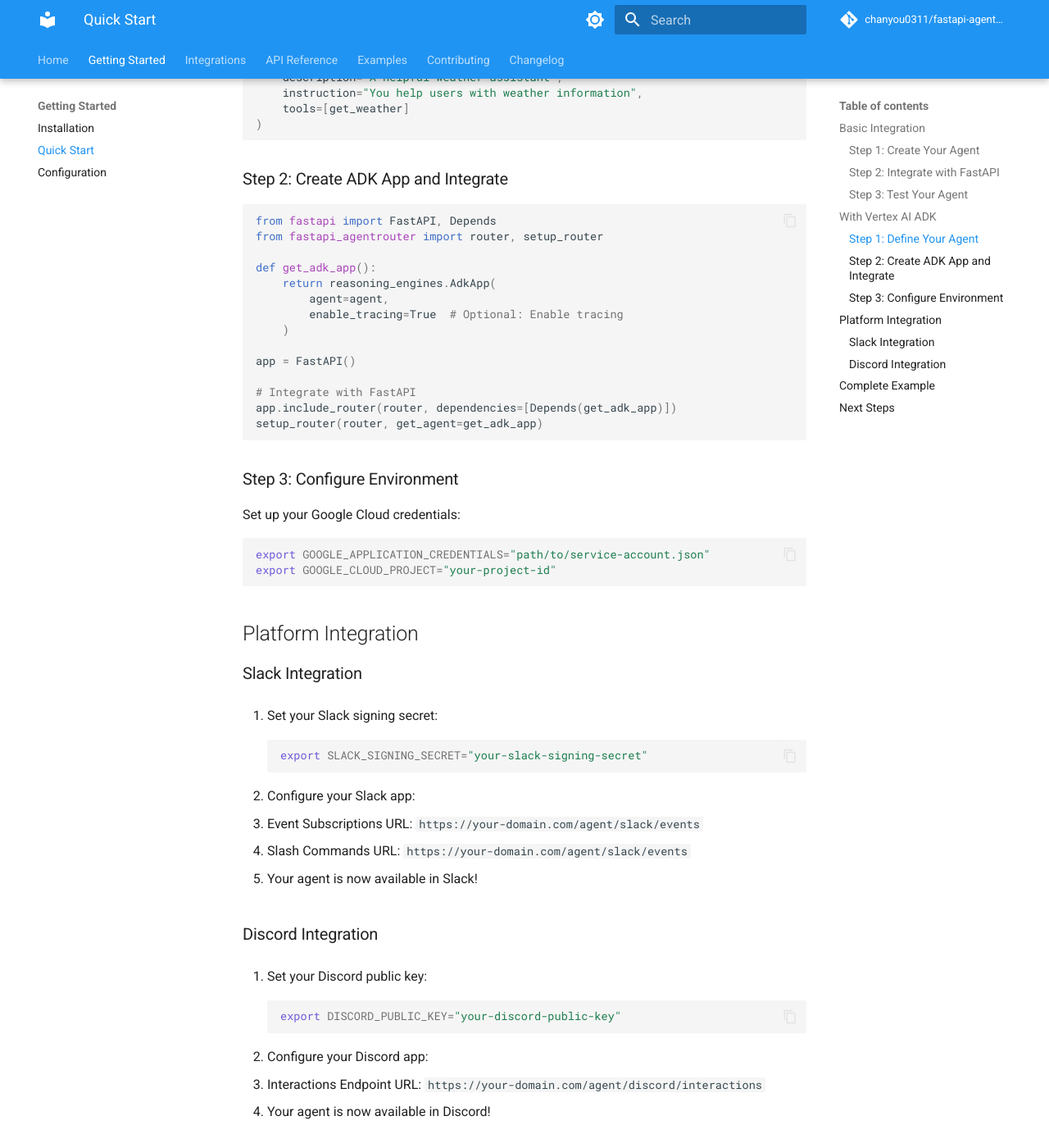
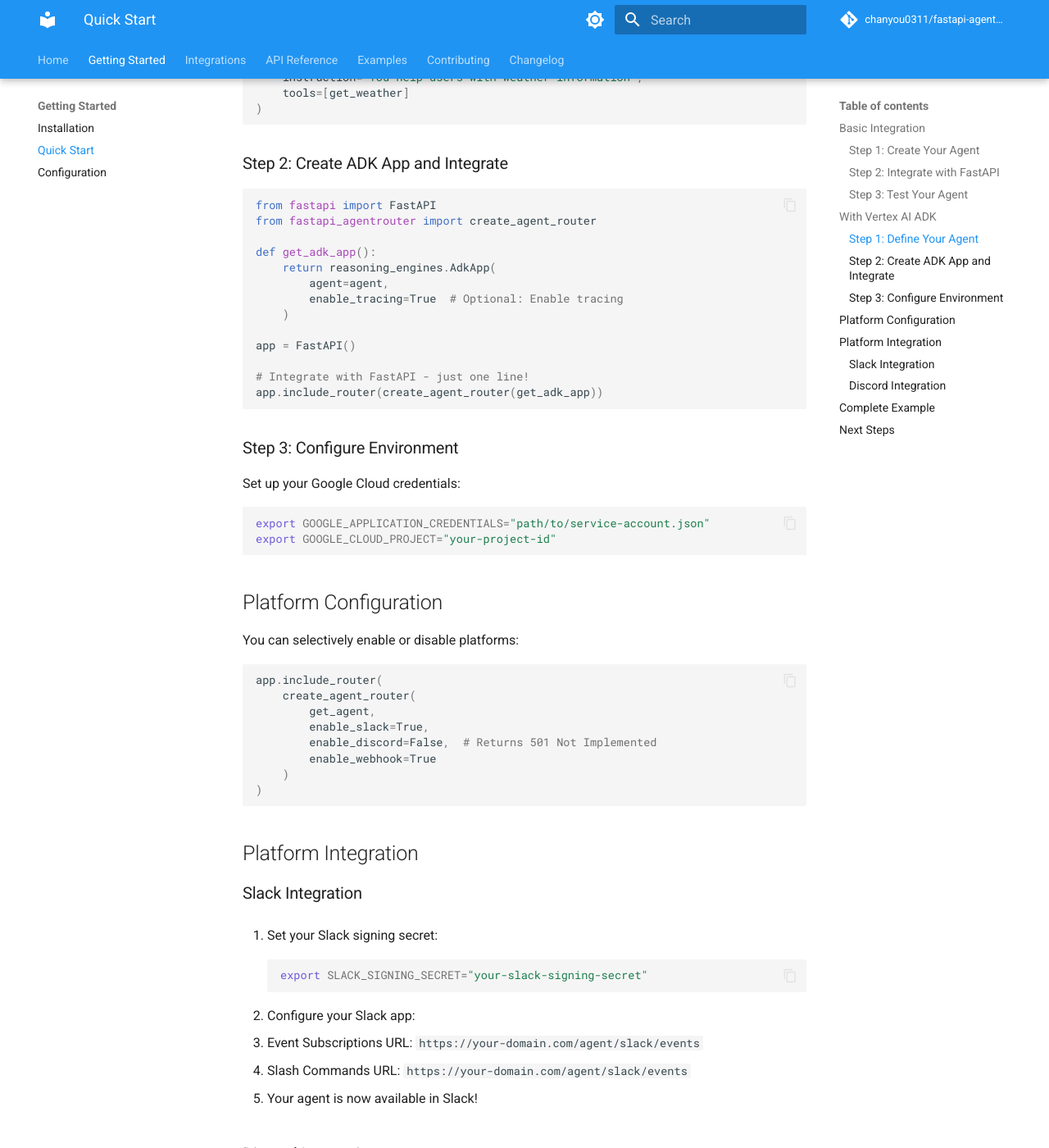
Before and after one commit to chanyou0311/fastapi-agentrouter, an MkDocs documentation site: the page built from docs/getting-started/quickstart.md, in a window 1280 px wide and 1400 px high, scrolled down 1559 px. Shown: the whole window at 82% size. Built offline with MkDocs 1.6.1 and Material for MkDocs 9.7.7, drawn with Linux system fonts in a browser that asks for light colours; comment, search, counter and statistics services are not loaded; some of the changed text lies outside the part shown.

Commit message:
refactor: simplify API to single-line integration
- Remove setup_router requirement - now just one line needed
- Always define all endpoints, return 501 for disabled ones
- Create AgentRouter class that encapsulates all configuration
- Update all documentation and examples for new API
- Maintain create_agent_router as primary interface

BREAKING CHANGE: Removed router and setup_router exports.
Use create_agent_router() instead for cleaner single-line integration.

````diff
--- a/docs/getting-started/quickstart.md
+++ b/docs/getting-started/quickstart.md
@@ -19,17 +19,16 @@ class SimpleAgent:
 ### Step 2: Integrate with FastAPI
 
 ```python
-from fastapi import FastAPI, Depends
-from fastapi_agentrouter import router, setup_router
+from fastapi import FastAPI
+from fastapi_agentrouter import create_agent_router
 
 def get_agent():
     return SimpleAgent()
 
 app = FastAPI()
 
-# Add the router with your agent
-app.include_router(router, dependencies=[Depends(get_agent)])
-setup_router(router, get_agent=get_agent)
+# Add the router with your agent - just one line!
+app.include_router(create_agent_router(get_agent))
 ```
 
 ### Step 3: Test Your Agent
@@ -78,8 +77,8 @@ agent = Agent(
 ### Step 2: Create ADK App and Integrate
 
 ```python
-from fastapi import FastAPI, Depends
-from fastapi_agentrouter import router, setup_router
+from fastapi import FastAPI
+from fastapi_agentrouter import create_agent_router
 
 def get_adk_app():
     return reasoning_engines.AdkApp(
@@ -89,9 +88,8 @@ def get_adk_app():
 
 app = FastAPI()
 
-# Integrate with FastAPI
-app.include_router(router, dependencies=[Depends(get_adk_app)])
-setup_router(router, get_agent=get_adk_app)
+# Integrate with FastAPI - just one line!
+app.include_router(create_agent_router(get_adk_app))
 ```
 
 ### Step 3: Configure Environment
@@ -101,6 +99,21 @@ Set up your Google Cloud credentials:
 ```bash
 export GOOGLE_APPLICATION_CREDENTIALS="path/to/service-account.json"
 export GOOGLE_CLOUD_PROJECT="your-project-id"
+```
+
+## Platform Configuration
+
+You can selectively enable or disable platforms:
+
+```python
+app.include_router(
+    create_agent_router(
+        get_agent,
+        enable_slack=True,
+        enable_discord=False,  # Returns 501 Not Implemented
+        enable_webhook=True
+    )
+)
 ```
 
 ## Platform Integration
@@ -135,8 +148,8 @@ export DISCORD_PUBLIC_KEY="your-discord-public-key"
 Here's a complete example with all features:
 
 ```python
-from fastapi import FastAPI, Depends
-from fastapi_agentrouter import router, setup_router
+from fastapi import FastAPI
+from fastapi_agentrouter import create_agent_router
 from vertexai import Agent
 from vertexai.preview import reasoning_engines
 import os
@@ -162,9 +175,8 @@ def get_agent():
 # Create FastAPI app
 app = FastAPI(title="My Agent API")
 
-# Add agent router
-app.include_router(router, dependencies=[Depends(get_agent)])
-setup_router(router, get_agent=get_agent)
+# Add agent router - just one line!
+app.include_router(create_agent_router(get_agent))
 
 if __name__ == "__main__":
     import uvicorn
````
Also changed, not shown: README.md (+21 -29 lines), docs/index.md (+6 -7 lines), src/fastapi_agentrouter/__init__.py (+3 -15 lines), 4 other files.
